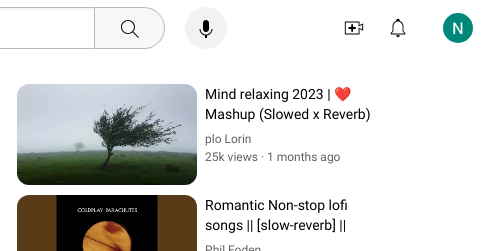
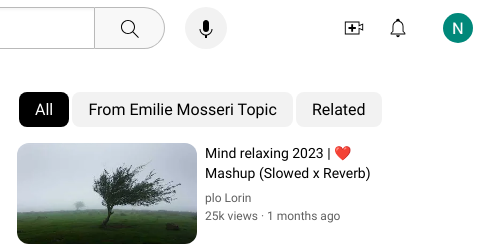
Before and after one commit to AAreLaa/youtube-clone, a plain HTML site: page index.html in a window 1280 px wide. Shown: the top 251 px of the page, 777-1280 px from the left. Drawn offline with Linux system fonts and the light colour scheme.

Commit message:
added filter tag for recommendation section

```diff
--- a/css/main.css
+++ b/css/main.css
@@ -435,6 +435,34 @@ main {
     flex-basis: 36%;
 }
 
+.filter-tag{
+    display: flex;
+    width: 23rem;
+    margin-bottom: 0.5rem;;
+}
+
+.filter-tag span{
+    white-space: nowrap;
+    padding: 0.5rem 1rem;
+    margin: 0.5rem 0.1rem;
+    border-radius: 0.5rem;
+    background-color: #f2f2f2;
+    cursor: pointer;
+}
+
+.filter-tag span:hover:not(.activated){
+    white-space: nowrap;
+    padding: 0.5rem 1rem;
+    margin: 0.5rem 0.1rem;
+    border-radius: 0.5rem;
+    background-color: #dcdbdb;
+}
+
+.activated{
+    background-color: #000000 !important;
+    color: white;
+}
+
 .side-video-list {
     display: flex;
     width: 23rem;
--- a/index.html
+++ b/index.html
@@ -190,7 +190,7 @@
                 <div class="comment-info">
                     <span class="total-comments">412 comments</span>
                     <img src="assests/images/icons/sort.svg" alt="" class="sort-image-icon">
-                    <span class="sort-by" onclick = "showSortOption()">Sort by
+                    <span class="sort-by" onclick="showSortOption()">Sort by
                         <div class="tooltip">Sort Comments</div>
                         <div class="sort-container">
                             <p class="top-comments" onclick="showComment()">Top Comments</p>
@@ -220,6 +220,12 @@
             </div>
         </section>
         <aside class="side-recommendation">
+            <div class="filter-tag">
+                <span class= "recommend-all activated" onClick="recommendAll()">All</span>
+                <span class= "recommend-same" onClick="recommendSame()">From Emilie Mosseri Topic</span>
+                <span class= "recommend-related" onClick="recommendRelated()">Related</span>
+            </div>
+            <div class="recommendation-container">
                 <article class="side-video-list" id="video1"
                     onclick="playRecommendedVideo('https://www.youtube.com/embed/rXtgCCGWrcE?autoplay=1&mute=0', 'Mind relaxing 2023 | ❤️Mashup (Slowed x Reverb)')">
                     <a href="#" class="thumbnail">
@@ -248,7 +254,8 @@
                         <img src="assests/images/thumbnails/thumbnail-3.webp" alt="thumbnail">
                     </a>
                     <div class="video-info">
-                    <a href="#" class="video-title">Aranmanai 3 (2023) New Released Hindi Dubbed Movie | Arya, Sundar C,
+                        <a href="#" class="video-title">Aranmanai 3 (2023) New Released Hindi Dubbed Movie | Arya,
+                            Sundar C,
                             Raashii Khanna, Andrea Jeremiah</a>
                         <a href="#" class="channel-name">Nameless</a>
                         <a href="#" class="video-views">255k views &#183 3 days ago </a>
@@ -260,7 +267,8 @@
                         <img src="assests/images/thumbnails/thumbnail-4.webp" alt="thumbnail">
                     </a>
                     <div class="video-info">
-                    <a href="#" class="video-title">I discovered this song from tik tok I instantly paused and went to
+                        <a href="#" class="video-title">I discovered this song from tik tok I instantly paused and went
+                            to
                             YouTube.</a>
                         <a href="#" class="channel-name">Heary</a>
                         <a href="#" class="video-views">55k views &#183 4 months ago </a>
@@ -284,7 +292,8 @@
                         <img src="assests/images/thumbnails/thumbnail-2.webp" alt="thumbnail">
                     </a>
                     <div class="video-info">
-                    <a href="#" class="video-title">Jacob and I discovered this song from tik tok I instantly paused and
+                        <a href="#" class="video-title">Jacob and I discovered this song from tik tok I instantly paused
+                            and
                             went to YouTube.</a>
                         <a href="#" class="channel-name">Emil Lorin</a>
                         <a href="#" class="video-views">255k views &#183 3 days ago </a>
@@ -296,7 +305,8 @@
                         <img src="assests/images/thumbnails/thumbnail-8.webp" alt="thumbnail">
                     </a>
                     <div class="video-info">
-                    <a href="#" class="video-title">Stone song from tik tok went to YouTube. 1 Hour Seamless Loop</a>
+                        <a href="#" class="video-title">Stone song from tik tok went to YouTube. 1 Hour Seamless
+                            Loop</a>
                         <a href="#" class="channel-name">Emil Lorin</a>
                         <a href="#" class="video-views">255k views &#183 7 months ago </a>
                     </div>
@@ -312,6 +322,7 @@
                         <a href="#" class="video-views">255k views &#183 3 months ago </a>
                     </div>
                 </article>
+            </div>
         </aside>
     </main>
 
```
Lines whose indentation alone changed are shown as unchanged.
